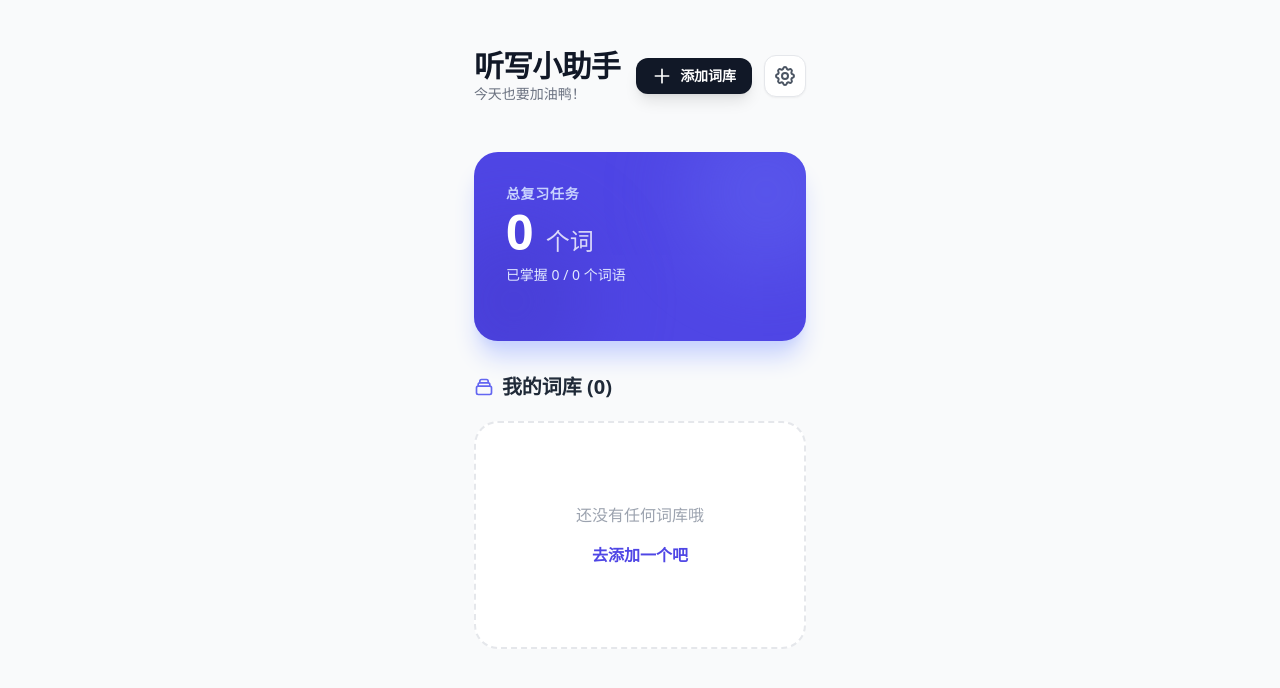
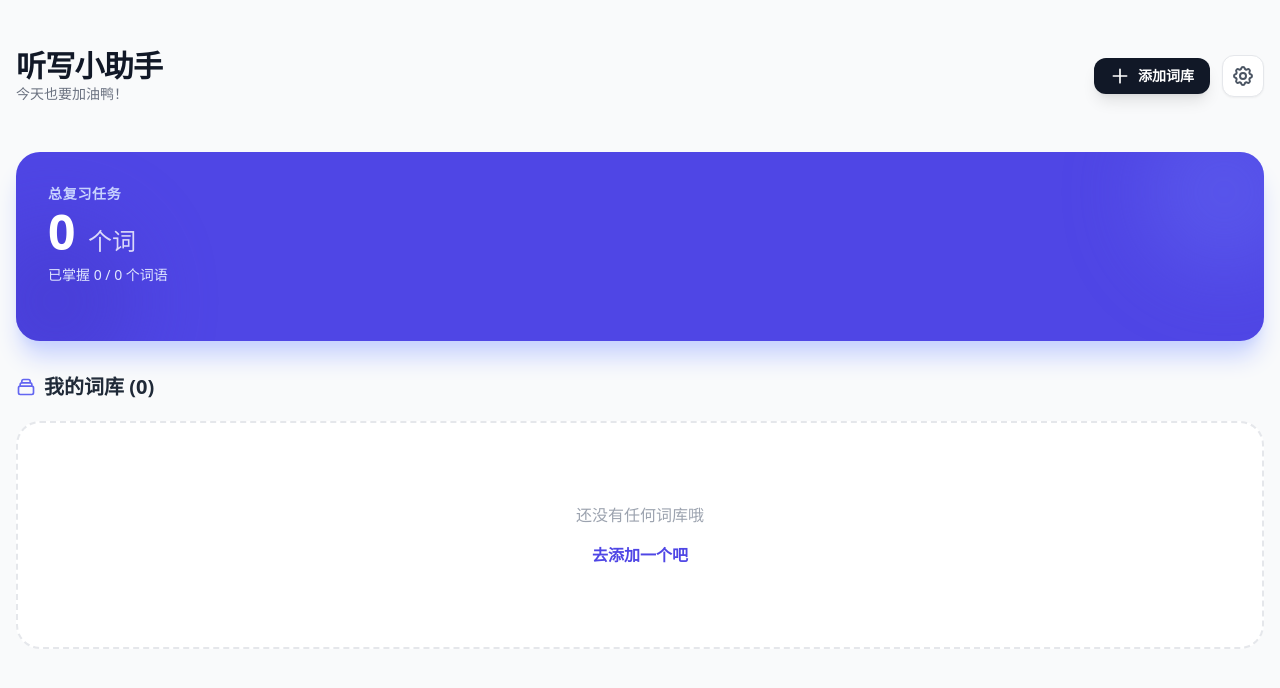
Before and after one commit to 100apps/dictation-assistant, a React (Vite) app: page / in a window 1280 px wide. Shown: the top 688 px of the page. Built offline with nearby package versions, Linux system fonts and the light colour scheme; a small style sheet from the web is missing.

Commit message:
feat: improve layout responsiveness and enhance input handling logic

```diff
--- a/App.tsx
+++ b/App.tsx
@@ -435,7 +435,7 @@ const App: React.FC = () => {
       case AppView.DASHBOARD:
       default:
         return (
-          <div className="max-w-4xl mx-auto space-y-4 md:space-y-8 pb-10">
+          <div className="w-full space-y-4 md:space-y-8 pb-10">
             {/* Header */}
             <header className="flex flex-col md:flex-row justify-between items-start md:items-center py-2 md:py-4 gap-4">
               <div>
@@ -602,7 +602,7 @@ const App: React.FC = () => {
 
   return (
     <div className="min-h-screen bg-gray-50 text-gray-900 font-sans selection:bg-indigo-100 selection:text-indigo-800">
-      <main className="container mx-auto px-2 md:px-4 py-4 md:py-8 min-h-screen flex flex-col">
+      <main className="w-full px-2 md:px-4 py-4 md:py-8 min-h-screen flex flex-col">
         {renderContent()}
       </main>
     </div>
--- a/components/InputView.tsx
+++ b/components/InputView.tsx
@@ -44,6 +44,11 @@ const InputView: React.FC<InputViewProps> = ({ onStart, onCancel, initialTitle,
   }, []);
 
   const handleStart = () => {
+    // Stop recording if it's active to prevent conflicts
+    if (isListening) {
+      stopListening();
+    }
+
     const words = text.split('\n').map(w => w.trim()).filter(w => w.length > 0);
     if (words.length > 0) {
       onStart(words, title || '未命名词库');
--- a/index.html
+++ b/index.html
@@ -5,7 +5,7 @@
   <meta charset="UTF-8" />
   <meta name="viewport" content="width=device-width, initial-scale=1.0" />
   <title>智能听写小助手</title>
-  <link href="https://fonts.googleapis.com/css2?family=Nunito:wght@400;600;700;800&display=swap" rel="stylesheet">
+  <link href="https://googlefonts.cn/css2?family=Nunito:wght@400;600;700;800&display=swap" rel="stylesheet">
   <script type="importmap">
 {
   "imports": {
```
